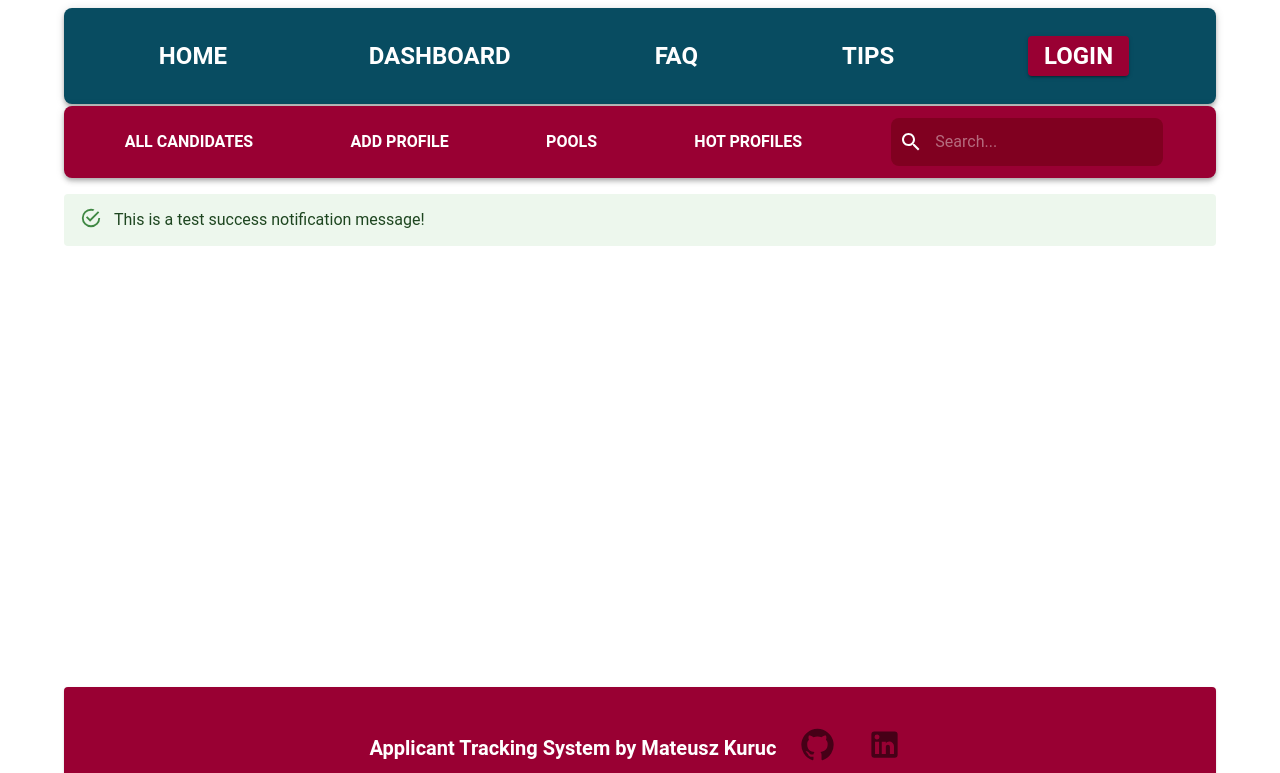
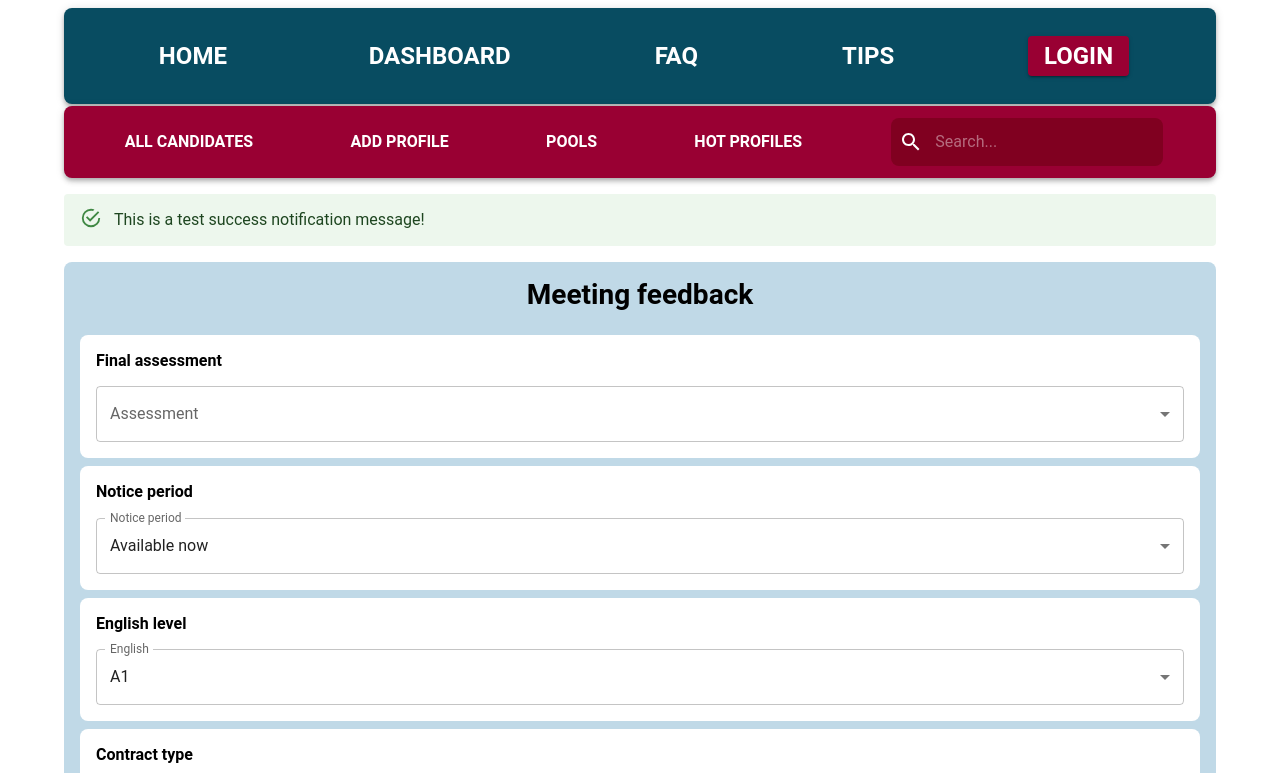
Before and after one commit to MateuszKuruc/ATS-recruitment-app, a React (Create React App) app in the folder ats-frontend/: page /candidates/1/feedback in a window 1280 px wide. Shown: the top 773 px of the page. Built offline with nearby package versions, Linux system fonts and the light colour scheme; no server answers.

Commit message:
rewrite feedback component to improve loading times by filtering candidates array instead of making server request for additional route

```diff
--- a/ats-frontend/src/App.js
+++ b/ats-frontend/src/App.js
@@ -272,7 +272,7 @@ function App() {
             element={
               <>
                 <Dashboard />
-                <Feedback />
+                <Feedback candidates={candidates} />
               </>
             }
           />
--- a/ats-frontend/src/components/Feedback.js
+++ b/ats-frontend/src/components/Feedback.js
@@ -44,10 +44,12 @@ const StyledLine = styled.div`
   border-radius: 0.5rem;
 `;
 
-const Feedback = () => {
+const Feedback = ({ candidates }) => {
   const id = useParams().id;
   const dispatch = useDispatch();
   const navigate = useNavigate();
+
+  console.log("candidates in feedback", candidates);
 
   const [candidate, setCandidate] = useState(null);
   const [assessment, setAssessment] = useState("6 - Rockstar");
@@ -58,26 +60,44 @@ const Feedback = () => {
   const [notesError, setNotesError] = useState(false);
   // const [edit, setEdit] = useState("");
 
+  const [editedCandidate, setEditedCandidate] = useState(null);
+
   useEffect(() => {
-    const fetchById = async () => {
-      try {
-        const candidate = await candidateService.getById(id);
+    const candidate = candidates.find((candidate) => candidate.id === id);
+    setCandidate(candidate);
+    setEditedCandidate({ ...candidate });
+  }, [candidates, id]);
 
-        setCandidate(candidate);
-        setNotice(candidate.notice !== "" ? candidate.notice : notice);
-        setLanguage(candidate.language !== "" ? candidate.language : language);
-        setContract(candidate.contract !== "" ? candidate.contract : contract);
-        setNotes(candidate.notes);
-        setAssessment(
-          candidate.assessment !== "" ? candidate.assessment : assessment
-        );
-      } catch (error) {
-        console.error("error", error);
-      }
-    };
+  // useEffect(() => {
+  //   const fetchById = async () => {
+  //     try {
+  //       const candidate = await candidateService.getById(id);
 
-    fetchById();
-  }, [id, assessment, notice, language, contract]);
+  //       setCandidate(candidate);
+  //       setNotice(candidate.notice !== "" ? candidate.notice : notice);
+  //       setLanguage(candidate.language !== "" ? candidate.language : language);
+  //       setContract(candidate.contract !== "" ? candidate.contract : contract);
+  //       setNotes(candidate.notes);
+  //       setAssessment(
+  //         candidate.assessment !== "" ? candidate.assessment : assessment
+  //       );
+  //     } catch (error) {
+  //       console.error("error", error);
+  //     }
+  //   };
+
+  //   fetchById();
+  // }, [id, assessment, notice, language, contract]);
+
+  // useEffect(() => {
+  //   const fetchById = async () => {
+  //     const candidate = await candidateService.getById(id);
+
+  //     setCandidate(candidate);
+  //     setEditedCandidate({ ...candidate });
+  //   };
+  //   fetchById();
+  // }, []);
 
   const handleFeedback = () => {
     setNotesError(false);
@@ -93,13 +113,18 @@ const Feedback = () => {
       );
       return;
     }
+    // const updatedCandidate = {
+    //   ...candidate,
+    //   assessment,
+    //   notice,
+    //   language,
+    //   contract,
+    //   notes,
+    //   edit: format(new Date(), "yyyy-MM-dd, HH:mm:ss"),
+    // };
+
     const updatedCandidate = {
-      ...candidate,
-      assessment,
-      notice,
-      language,
-      contract,
-      notes,
+      ...editedCandidate,
       edit: format(new Date(), "yyyy-MM-dd, HH:mm:ss"),
     };
 
@@ -137,8 +162,19 @@ const Feedback = () => {
           <Select
             labelId="assessment"
             label="assessment"
-            value={assessment}
-            onChange={({ target }) => setAssessment(target.value)}
+            // value={assessment}
+            // onChange={({ target }) => setAssessment(target.value)}
+            value={
+              editedCandidate.assessment !== ""
+                ? editedCandidate.assessment
+                : assessment
+            }
+            onChange={({ target }) =>
+              setEditedCandidate({
+                ...editedCandidate,
+                assessment: target.value,
+              })
+            }
           >
             <MenuItem value="1 - Disqualified">1 - Disqualified</MenuItem>
             <MenuItem value="2 - No hire">2 - No hire</MenuItem>
```
